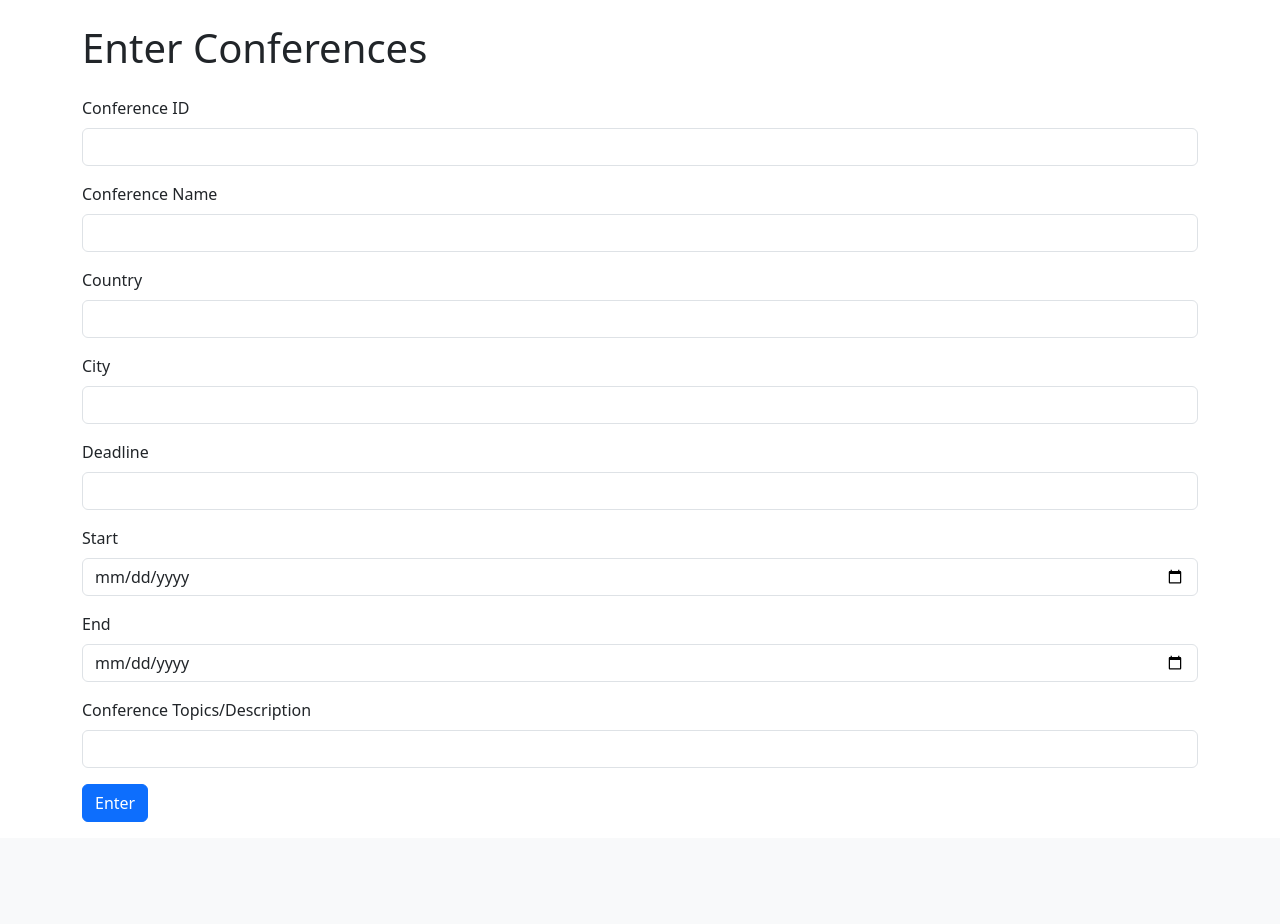
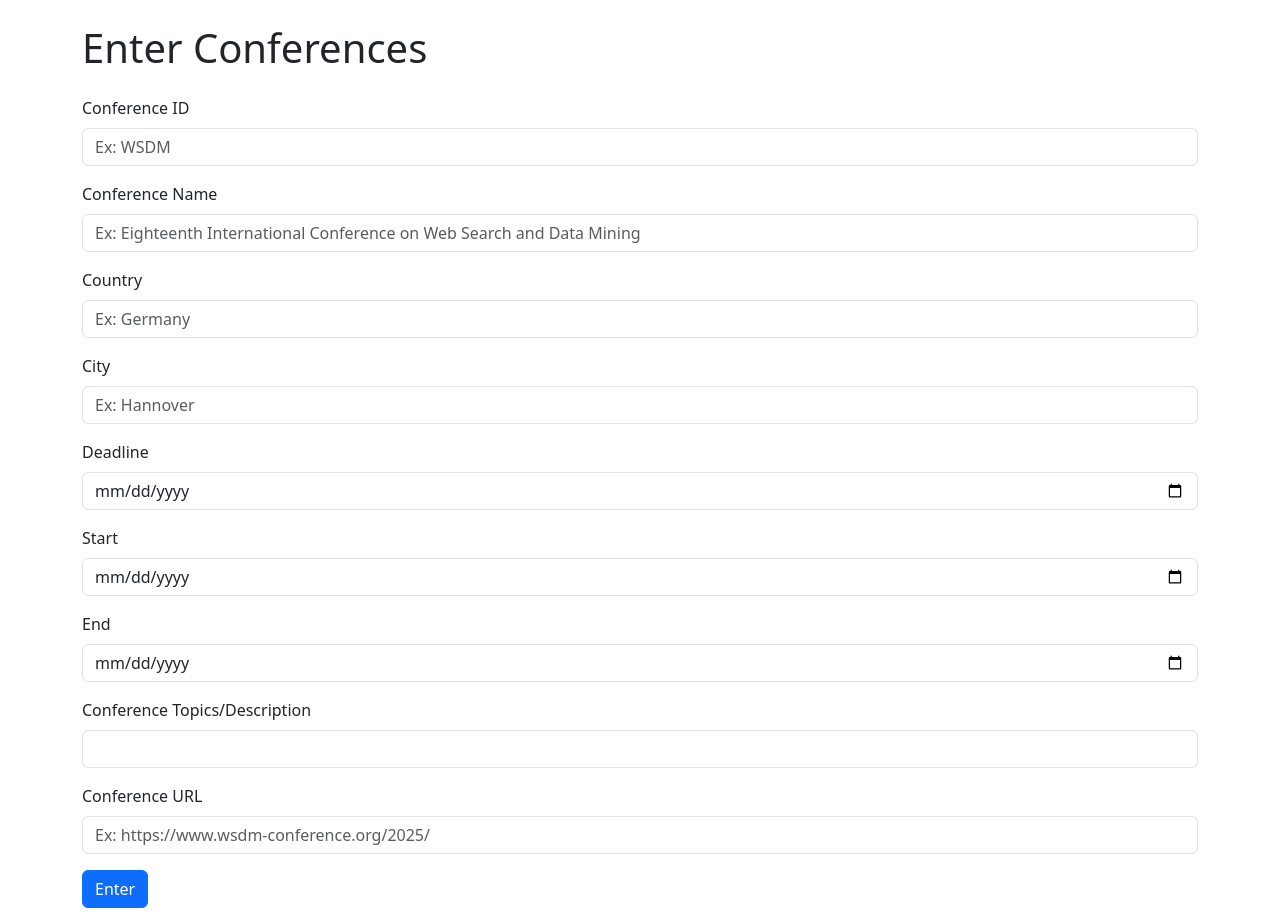
Before and after one commit to kubishi/scholar, a Flask app: template Frontend/templates/add_conference.html in a window 1280 px wide. Shown: the part 56-980 px from the top of the page. Before the commit the page ends 878 px from the top, so only its background shows below. Run offline with Flask 3, Linux system fonts and the light colour scheme; the template is opened without the code that fills it, so the values that code supplies are empty.

Commit message:
Adding to pinecone works. Dates are broken. Traversing pages works

```diff
--- a/Frontend/app.py
+++ b/Frontend/app.py
@@ -220,6 +220,7 @@ def conference_adder():
     start_date = request.args.get("start_date", "")
     end_date = request.args.get("end_date", "")
     topic_list = request.args.get("topic_list", "")
+    conference_link = request.args.get("conference_link", "")
 
     print(f"ID: {conference_id}")
     print(f"Name: {conference_name}")
@@ -229,28 +230,31 @@ def conference_adder():
     print(f"Start: {start_date}")
     print(f"End: {end_date}")
 
-    embedding_response = openai_client.embeddings.create(
-        input=topic_list,
-        model="text-embedding-3-small"
-    )
-    topic_vector = embedding_response.data[0].embedding
+    if conference_id:
 
-    vector = {
-        "id": conference_id,
-        "values": topic_vector,
-        "metadata": {
-            "conference_name": conference_name,
-            "country": country,
-            "city": city,
-            "deadline": deadline,
-            "start_date": start_date,
-            "end_date": end_date,
-            "topics": topic_list
+        embedding_response = openai_client.embeddings.create(
+            input=topic_list,
+            model="text-embedding-3-small"
+        )
+        topic_vector = embedding_response.data[0].embedding
+
+        vector = {
+            "id": conference_id,
+            "values": topic_vector,
+            "metadata": {
+                "conference_name": conference_name,
+                "country": country,
+                "city": city,
+                "deadline": deadline,
+                "start_date": start_date,
+                "end_date": end_date,
+                "topics": topic_list,
+                "url": conference_link
+            }
         }
-    }
 
-    res = pinecone_index.upsert(vectors=[vector])
-    print(f"Response: {res}")
+        res = pinecone_index.upsert(vectors=[vector])
+        print(f"Response: {res}")
 
 
 
--- a/Frontend/templates/add_conference.html
+++ b/Frontend/templates/add_conference.html
@@ -3,7 +3,7 @@
 {% block body %}
 <nav class="navbar">
   <div class="container-fluid">
-    <a class="navbar-brand" href="#">
+    <a class="navbar-brand" href="/">
       <img src="static/img/logo_bg.png" width="30" height="30" class="d-inline-block align-top" alt="">
       Kubishi Scholar
     </a>
@@ -15,27 +15,27 @@
   <form method="GET" action="/add_conf" class="my-3">
     <div class="mb-3">
       <label for="conference_id" class="form-label">Conference ID</label>
-      <input type="text" class="form-control" id="conference_id" name="conference_id" required>
+      <input type="text" class="form-control" id="conference_id" name="conference_id" required placeholder="Ex: WSDM">
     </div>
 
     <div class="mb-3">
       <label for="conference_name" class="form-label">Conference Name</label>
-      <input type="text" class="form-control" id="conference_name" name="conference_name" required>
+      <input type="text" class="form-control" id="conference_name" name="conference_name" required placeholder="Ex: Eighteenth International Conference on Web Search and Data Mining">
     </div>
 
     <div class="mb-3">
       <label for="country" class="form-label">Country</label>
-      <input type="text" class="form-control" id="country" name="country">
+      <input type="text" class="form-control" id="country" name="country" placeholder="Ex: Germany">
     </div>
 
     <div class="mb-3">
       <label for="city" class="form-label">City</label>
-      <input type="text" class="form-control" id="city" name="city">
+      <input type="text" class="form-control" id="city" name="city" placeholder="Ex: Hannover">
     </div>
 
     <div class="mb-3">
       <label for="deadline" class="form-label">Deadline</label>
-      <input type="text" class="form-control" id="deadline" name="deadline">
+      <input type="date" class="form-control" id="deadline" name="deadline">
     </div>
 
     <div class="mb-3">
@@ -45,12 +45,17 @@
 
     <div class="mb-3">
       <label for="end_date" class="form-label">End</label>
-      <input type="date" class="form-control" id="end_date" name="end_date" required>
+      <input type="date" class="form-control" id="end_date" name="end_date" required >
     </div>
 
     <div class="mb-3">
         <label for="topic_list" class="form-label">Conference Topics/Description</label>
         <input type="text" class="form-control" id="topic_list" name="topic_list" required>
+    </div>
+
+    <div class="mb-3">
+        <label for="conference_link" class="form-label">Conference URL</label>
+        <input type="text" class="form-control" id="conference_link" name="conference_link" required placeholder="Ex: https://www.wsdm-conference.org/2025/">
     </div>
 
 
```
Also changed, not shown: Frontend/templates/index.html (+3 -4 lines).
